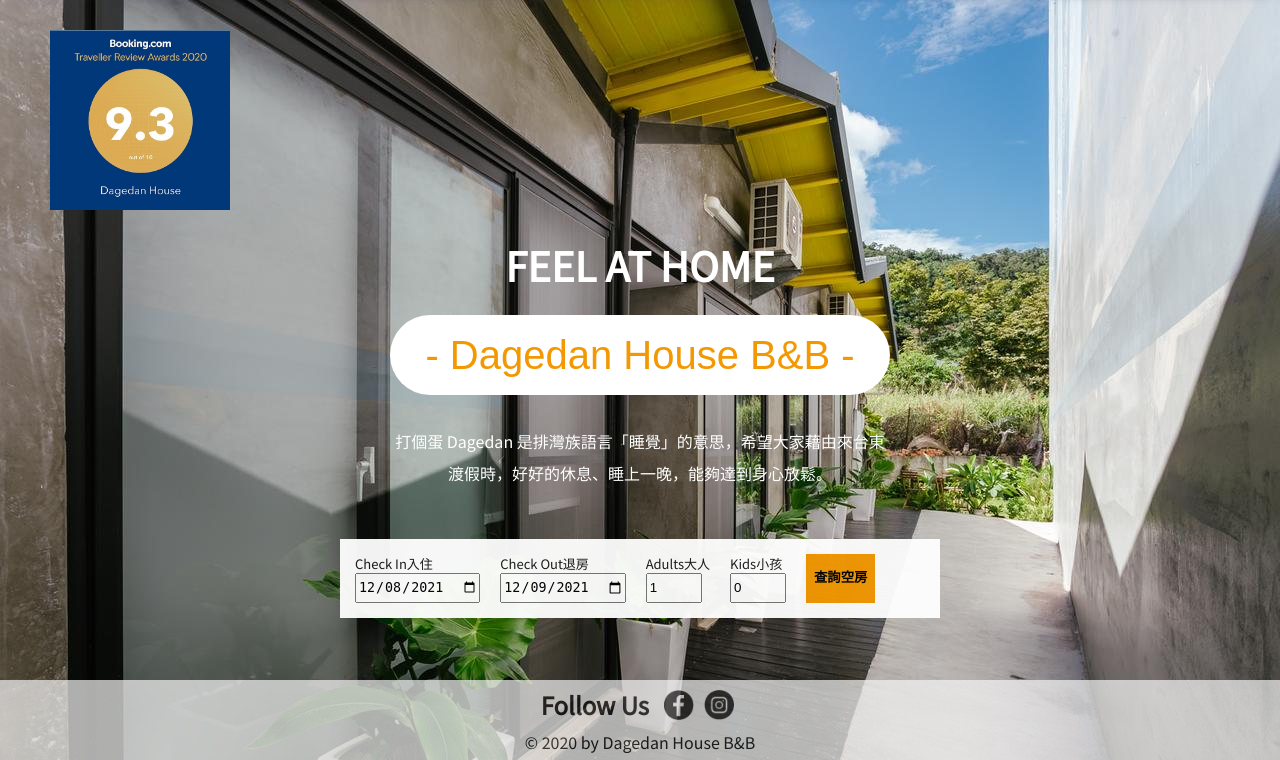
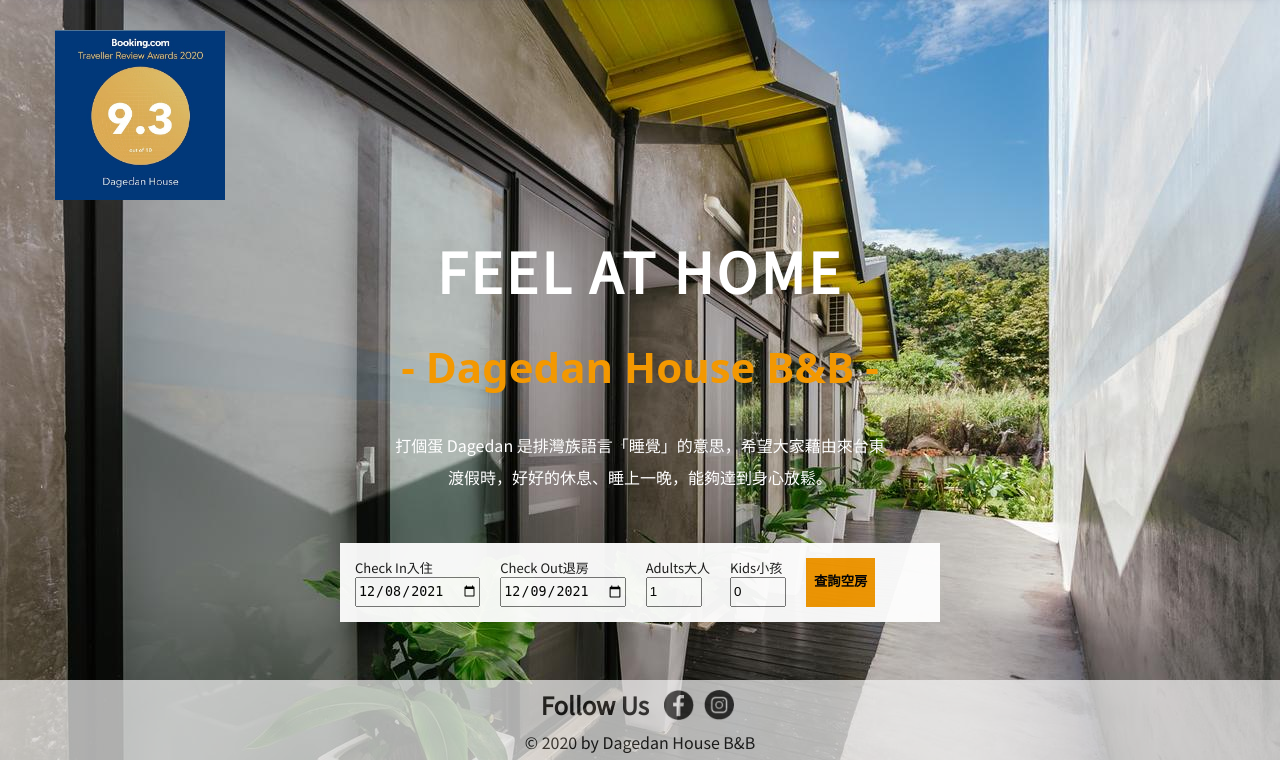
Before and after one commit to mia72song/dagedan_bnb, a Flask app: page / in a window 1280 px wide. Shown: the part 90-850 px from the top of the page. Run offline with Flask 2, Linux system fonts and the light colour scheme.

Commit message:
booking api, order api

```diff
--- a/admin/__init__.py
+++ b/admin/__init__.py
@@ -2,4 +2,4 @@ from flask import Blueprint
 
 admin = Blueprint("admin", __name__)
 
-from . import auth
+from . import auth, order
--- a/api_v1/__init__.py
+++ b/api_v1/__init__.py
@@ -2,4 +2,4 @@ from flask import Blueprint
 
 api = Blueprint("api", __name__)
 
-from . import user, room, calendar, booking
+from . import user, room, calendar, booking, utils
--- a/api_v1/utils.py
+++ b/api_v1/utils.py
@@ -1,3 +1,2 @@
-
 
 dateFormatter = "%Y-%m-%d"
--- a/static/css/booking.css
+++ b/static/css/booking.css
@@ -1,4 +1,4 @@
-.booking_wrap{
+.search_wrap{
     padding-top: 20px;
 }
 #booking{
--- a/static/css/home.css
+++ b/static/css/home.css
@@ -1,12 +1,12 @@
 #award{
     width: 1200px;
     margin: 0 auto;
-    padding-left: 20px;
+    padding-left: 30px;
     padding-top: 30px;
 }
 #award>img{
-    height: 180px;
-    width: 180px;
+    height: 170px;
+    width: 170px;
 }
 .box{
     width: 500px;
@@ -15,24 +15,23 @@
     line-height: 2;
 }
 .slogan{
-    font-size: 40px;
+    font-size: 55px;
     color: #FFFFFF;
-    font-weight: bold;
+    font-weight: 900;
     margin-top: 10px;
+    letter-spacing: 3px;
 }
 .title{
-    font-size: 40px;
+    font-size: 42px;
     color: #F39801;
-    background-color: #FFFFFF;
-    border-radius: 40px;
     margin: 0 auto;
-    margin-top: 10px;
-    font-family:fantasy;
+    font-weight: 900;
+    font-family: "Noto Sans", sans-serif;
 }
 .discribe{
     color: #FFFFFF;
     margin: 0 auto;
-    margin-top: 30px;
+    margin-top: 20px;
     font-weight: lighter;
 }
 #booking{
--- a/templates/admin.html
+++ b/templates/admin.html
@@ -64,7 +64,7 @@
         }
         addEventListener("load", ()=>{
             currentUserPromise.then(currentUser=>{
-                console.log(currentUser);
+                // console.log(currentUser);
                 if(currentUser==null){
                     ReactDOM.render(<LoginForm/>, document.querySelector("main"));
                 }else{
--- a/templates/index.html
+++ b/templates/index.html
@@ -107,6 +107,7 @@
     }
     addEventListener("load", ()=>{
         ReactDOM.render(<Booking/>, document.querySelector(".booking_wrap"))
+
     })
 </script>
 {% endblock %}
```
Also changed, not shown: admin/order.py (added, +26 -0 lines), api_v1/booking.py (+9 -5 lines), static/css/board.css (+4 -4 lines), templates/board.html (+7 -6 lines), templates/booking.html (+62 -18 lines).
